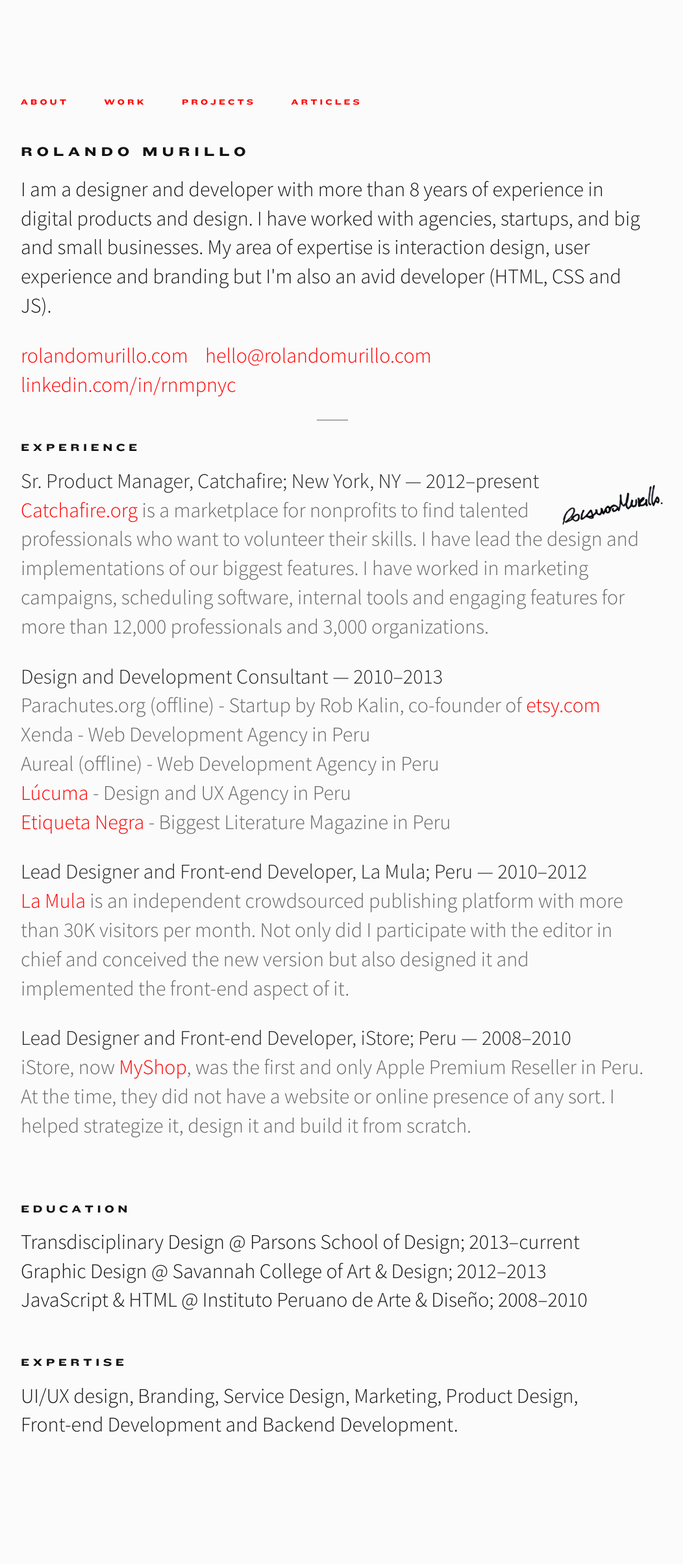
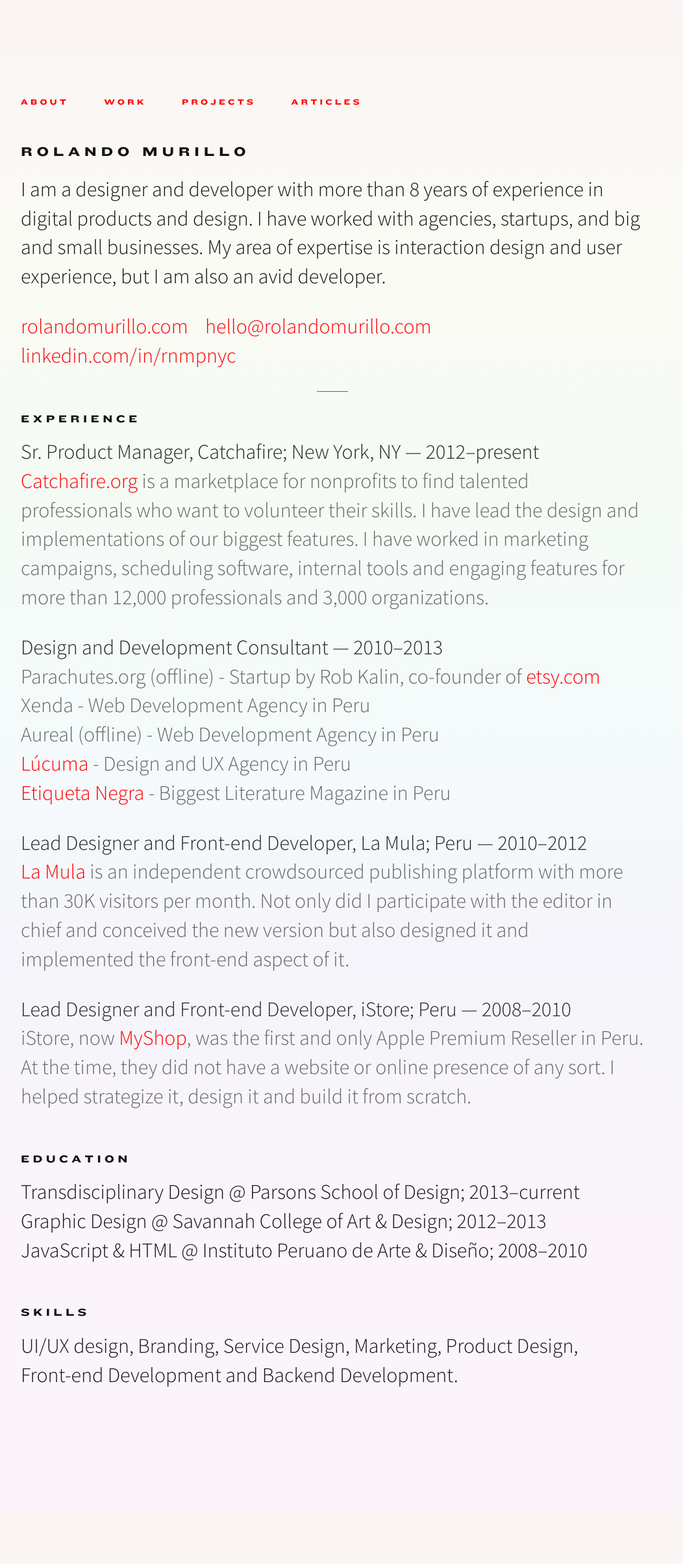
Before and after one commit to rnmp/rnmp.github.io, a Jekyll site: the page built from resume.html, in a window 1280 px wide. Shown: the whole page at 65% size, without its empty margins (128-1180 px from the left). Built offline with Jekyll 4.4.1, drawn with Linux system fonts in a browser that asks for light colours; comment, search, counter and statistics services are not loaded; after the commit the page ends 2330 px from its top, so only the background shows below that.

Commit message:
update theme and resume

```diff
--- a/_layouts/default.html
+++ b/_layouts/default.html
@@ -9,7 +9,6 @@
       	<a href="/projects/" {% if page.url == '/projects/' %} class="active"{% endif %}>Projects</a>
 	<a href="https://medium.com/@rnmp" target="_blank">Articles</a>
       </nav>
-      <a href="{{ site.url }}" id="signature"><img src="/img/signature.png" alt="Rolando Murillo"></a>
       {{ content }}
     </div>
   </body>
--- a/resume.html
+++ b/resume.html
@@ -6,7 +6,7 @@
 
 <section class="major-section">
   <h1 style="font-size: 20px">Rolando Murillo</h1>
-  <p>I am a designer and developer with more than 8 years of experience in digital products and design. I have worked with agencies, startups, and big and small businesses. My area of expertise is interaction design, user experience and branding but I'm also an avid developer (HTML, CSS and JS).</p>
+  <p>I am a designer and developer with more than 8 years of experience in digital products and design. I have worked with agencies, startups, and big and small businesses. My area of expertise is interaction design and user experience, but I am also an avid developer.</p>
   <p class="resume-links">
     <a href="http://rolandomurillo.com/" style="margin-right: 20px;">rolandomurillo.com</a>
     <a href="mailto:hello@rolandomurillo.com" style="margin-right: 20px;">hello@rolandomurillo.com</a>
@@ -48,7 +48,7 @@
   </ul>
 </section>
 <section class="major-section">
-  <h1>Expertise</h1>
+  <h1>Skills</h1>
   <p>UI/UX design, Branding, Service Design, Marketing, Product Design,<br>Front-end Development and Backend Development.</p>
 </section>
 <!-- <section class="major-section">
--- a/site.css
+++ b/site.css
@@ -35,7 +35,7 @@
 body {
 	font: 300 16pt/1.4 'Source Sans Pro', sans-serif;
 	font-style: normal;
-	background: #fbfbfb;
+	background: #fbfbfb linear-gradient(to bottom, rgba(255, 50, 50, 0.0333) 0%, rgba(255, 244, 40, 0.0333) 16%, rgba(62, 255, 40, 0.0333) 32%, rgba(50, 255, 255, 0.0333) 48%, rgba(50, 54, 255, 0.0333) 64%, rgba(255, 50, 241, 0.0333) 80%);
 	color: #131313;
 }
 body.mula_case_study {
@@ -80,11 +80,8 @@
 	color: inherit;
 }
 
-#signature {
-	position: fixed;
-	right: 10%;
-	bottom: 10%;
-	width: 160px;
+ul {
+	list-style-type: none;
 }
 
 .major-section > h1, .post h1, nav a, .section h1, .label {
@@ -130,11 +127,11 @@
 }
 
 .section, .major-section {
-	overflow: hidden;
 	margin-bottom: 2em;
 }
 .section img, .major-section img {
 	margin-bottom: 1em;
+	box-shadow: 0 5px 10px rgba(0,0,0, 0.06);
 }
 
 /*article*/.last-post,
@@ -200,7 +197,6 @@
 }
 @media screen and (min-width: 481px) {
 	.project-thumbnail {
-		overflow: hidden;
 		float: left;
 		width: 50%;
 		margin-bottom: 1.5em;
--- a/work.html
+++ b/work.html
@@ -13,7 +13,7 @@
   <article class="section">
     <h1>La Mula</h1>
     <a href="http://lamula.pe/" target="_blank"><img class="fit" src="/img/work/lamula.png" alt="La Mula"></a>
-    <p><a href="http://lamula.pe/" target="_blank">La Mula</a> is a crowdsourced news portal with more than 300,000 visits per month, making it one of the most influencial media websites in Peru. <a href="/work/lamula/">Read case study</a></p>
+    <p><a href="http://lamula.pe/" target="_blank">La Mula</a> is a crowdsourced news portal with more than 300,000 visits per month, making it one of the most influencial media websites in Peru.</p>
   </article>
 </section>
 
```
